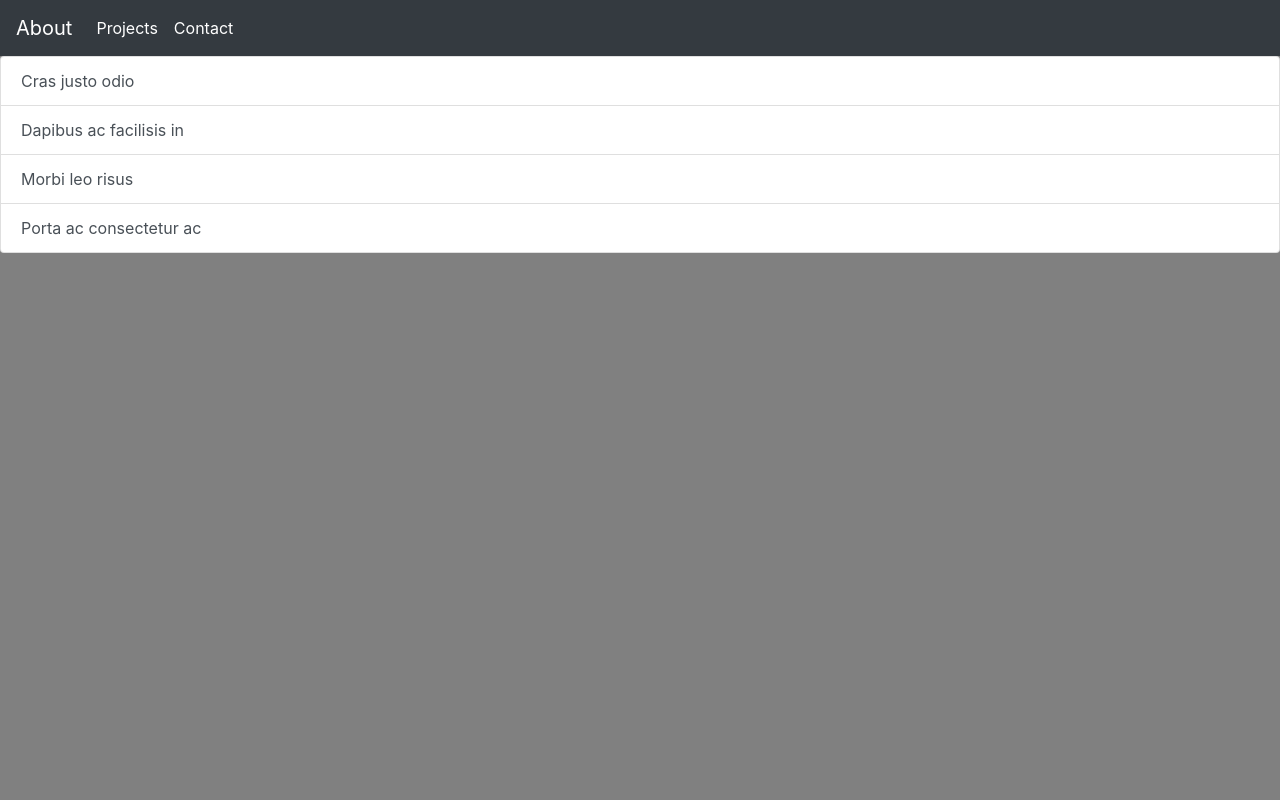
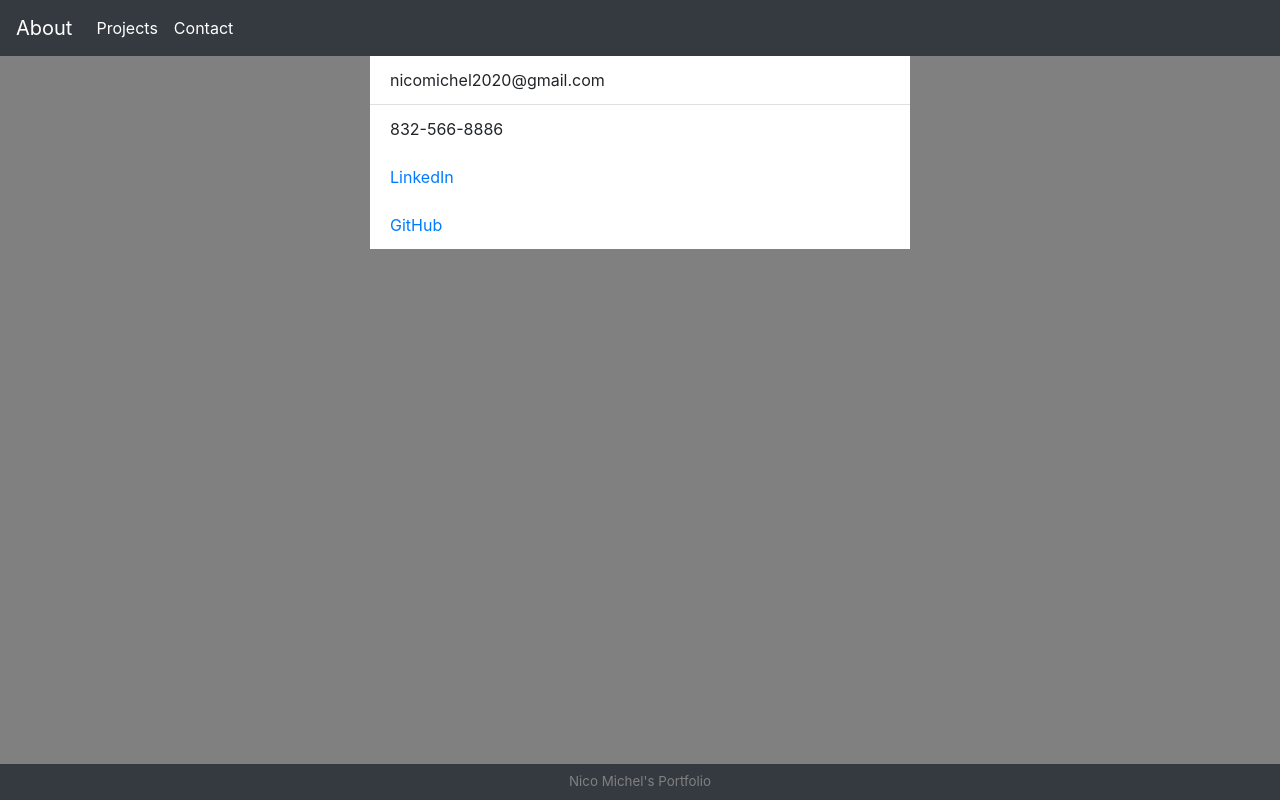
Before and after one commit to nmichel123/ReactPortfolio, a React (Create React App) app: page /contact in a window 1280 px wide. Built offline with nearby package versions, Linux system fonts and the light colour scheme.

Commit message:
about me and contact page finished

```diff
--- a/src/components/Card.js
+++ b/src/components/Card.js
@@ -1,5 +1,6 @@
 import React from 'react';
 import Selfy from '../assets/selfy.JPG'
+import Resume from '../assets/NicoMichelResume.pdf'
 import '../styles/Card.css'
 
 function Card () {
@@ -15,10 +16,9 @@ function Card () {
     I aim to leverage my coding skills to create mobile-first applications with solid front and back ends. With knowledge of various coding languages, database technologies,
     and prior knowledge of editing and art softwares, I will be able to bring a unique perspective that is sure to re-enforce and elevate any project I work on.
     </p>
-    <a href="#" class="btn btn-dark">Link to Resume</a>
+    <a href={Resume} rel="noopener noreferrer" target="_blank" class="btn btn-dark">Link to Resume</a>
     <br />
     <br />
-    {/* <br /> */}
   </div>
     </div>
     )
--- a/src/components/ContactInfo.js
+++ b/src/components/ContactInfo.js
@@ -2,12 +2,22 @@ import React from 'react';
 
 function ContactInfo () {
     return (
+<div class= "container">
+<div class= "row">
+  <div class = "col-sm-3"></div>
+  <div class = "col-sm-6">
 <div class="list-group">
-  <a href="#" class="list-group-item list-group-item-action">Cras justo odio</a>
-  <a href="#" class="list-group-item list-group-item-action">Dapibus ac facilisis in</a>
-  <a href="#" class="list-group-item list-group-item-action">Morbi leo risus</a>
-  <a href="#" class="list-group-item list-group-item-action">Porta ac consectetur ac</a>
+<ul class="list-group list-group-flush">
+      <li class="list-group-item">nicomichel2020@gmail.com</li>
+      <li class="list-group-item">832-566-8886</li>
+      <a href= "https://www.linkedin.com/in/nicol%C3%A1s-michel-27719b1a9/" rel="noopener noreferrer" target="_blank"> <li class="list-group-item">LinkedIn</li> </a>
+      <a href= "https://github.com/nmichel123" rel="noopener noreferrer" target="_blank"><li class="list-group-item">GitHub</li></a>
+    </ul>
 </div>
+</div>
+</div>
+</div>
+
     )
 }
 
--- a/src/pages/Contact.js
+++ b/src/pages/Contact.js
@@ -1,12 +1,14 @@
 import React from 'react';
 import Navbar from '../components/Navbar';
 import ContactInfo from '../components/ContactInfo';
+import Footer from '../components/Footer';
 
 function Contact () {
     return (
     <div>
     <Navbar />
     <ContactInfo />
+    <Footer />
     </div>
     )
 }
--- /dev/null
+++ b/src/styles/Contact.css
@@ -0,0 +1,5 @@
+#contact {
+    margin: auto;
+    /* display:inline-block; */
+    background-color: green;
+}
```
Also changed, not shown: 1 other file (tests, documents, lock files or other folders).
